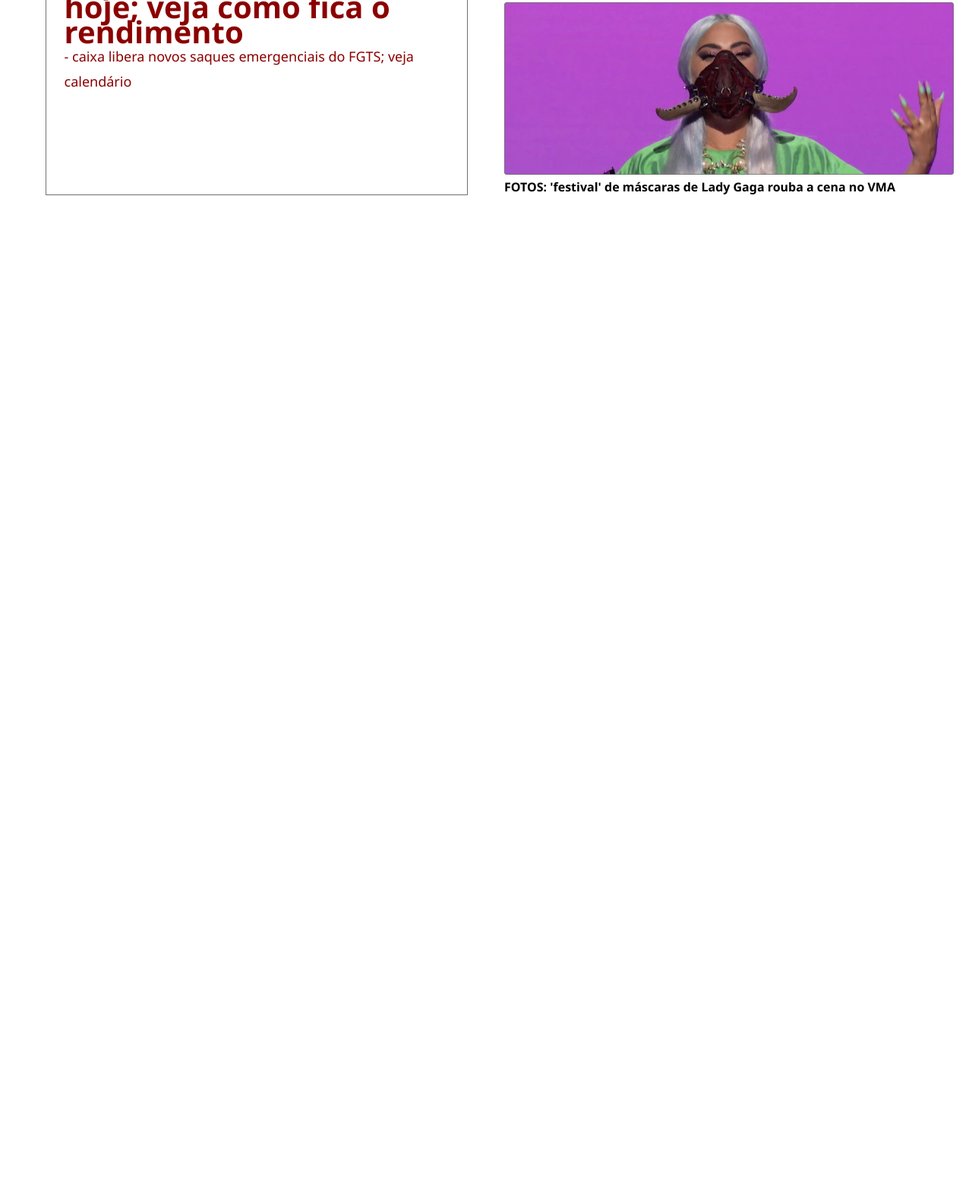
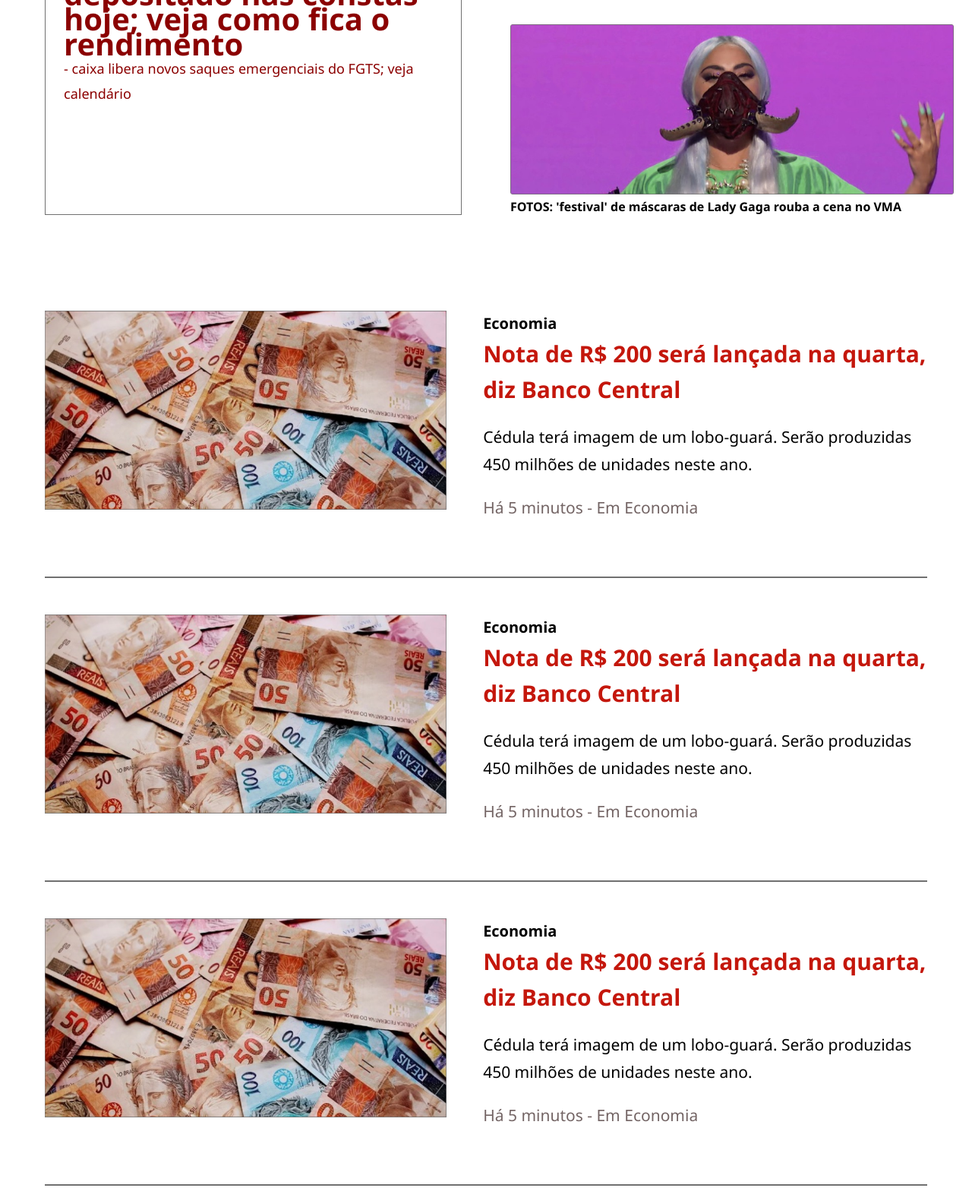
Before and after one commit to IgorDemozi/AtividadeAvaliativaFrontend, a plain HTML site: page index.html in a window 1280 px wide. Shown: the part 521-2085 px from the top of the page at 76% size. Before the commit the page ends 800 px from the top, so only its background shows below. Drawn offline with Linux system fonts and the light colour scheme.

Commit message:
main 90% completo

```diff
--- a/css/estilo.css
+++ b/css/estilo.css
@@ -60,12 +60,12 @@ input{
 
 /* ^ header - main v */
 
-.main{
+.main-div{
     display: grid;
     height: 650px;
     grid-template-columns: repeat(2, 1fr);
     grid-template-rows: 0.2fr 1fr 1fr;
-    gap: 3em;
+    gap: 4em;
     margin: 1em;
 }
 
@@ -114,3 +114,60 @@ h1{
     height: auto;
     width: 100%;
 }
+
+/* main 2 */
+
+.main-div-2{
+    display: grid;
+    height: 350px;
+    grid-template-columns: 0.95fr 1.05fr;
+    grid-template-rows: 1fr;
+    gap: 3em;
+    margin: 12em 4% 0 4%;
+    border-bottom: 2px solid #707070;
+}
+
+.main-div-3{
+    display: grid;
+    height: 350px;
+    grid-template-columns: 0.95fr 1.05fr;
+    grid-template-rows: 1fr;
+    gap: 3em;
+    margin: 3em 4% 0 4%;
+    border-bottom: 2px solid #707070;
+}
+
+.main-2-imagem{
+    grid-column: 1/2;
+    grid-row: 1/2;
+}
+
+.dinheiro{
+    height: auto;
+    width: 100%;
+}
+
+.main-2-texto{
+    grid-column: 2/3;
+    grid-row: 1/2;
+    text-align: left;
+}
+
+.texto-1{
+    font: normal normal 600 20px/33px Segoe UI;
+}
+
+.texto-2{
+    font: normal normal 600 30px/47px Segoe UI;
+    color: #C4170C;
+}
+
+.texto-3{
+    font: normal normal normal 21px/36px Segoe UI;
+    margin: 1em 0;
+}
+
+.texto-4{
+    font: normal normal normal 21px/36px Segoe UI;
+    color: #746565;
+}
--- a/index.html
+++ b/index.html
@@ -25,7 +25,9 @@
 
         </header>
 
-        <main class="main">
+        <main>
+
+            <div class="main-div">
 
                 <h1>as melhores notícias de hoje</h1>
 
@@ -45,6 +47,66 @@
                     <img class="lady-gaga" src="imagens/lady-gaga.png">
                     <p>FOTOS: 'festival' de máscaras de Lady Gaga rouba a cena no VMA</p>
                 </div>
+
+            </div>
+
+            <div class="main-div-2">
+
+                <div class="main-2-imagem">
+                    <img class="dinheiro" src="imagens/notas.png">
+                </div>
+
+                <div class="main-2-texto">
+                    <p class="texto-1">Economia</p>
+                    <p class="texto-2">Nota de R$ 200 será lançada na quarta, diz Banco Central</p>
+                    <p class="texto-3">Cédula terá imagem de um lobo-guará. Serão produzidas 450 milhões de unidades neste ano.</p>
+                    <p class="texto-4">Há 5 minutos - Em Economia</p>
+                </div>
+
+                <div class="main-2-imagem">
+                    <img class="dinheiro" src="imagens/notas.png">
+                </div>
+
+            </div>
+
+            <div class="main-div-3">
+
+                <div class="main-2-imagem">
+                    <img class="dinheiro" src="imagens/notas.png">
+                </div>
+
+                <div class="main-2-texto">
+                    <p class="texto-1">Economia</p>
+                    <p class="texto-2">Nota de R$ 200 será lançada na quarta, diz Banco Central</p>
+                    <p class="texto-3">Cédula terá imagem de um lobo-guará. Serão produzidas 450 milhões de unidades neste ano.</p>
+                    <p class="texto-4">Há 5 minutos - Em Economia</p>
+                </div>
+
+                <div class="main-2-imagem">
+                    <img class="dinheiro" src="imagens/notas.png">
+                </div>
+
+            </div>
+
+            <div class="main-div-3">
+
+                <div class="main-2-imagem">
+                    <img class="dinheiro" src="imagens/notas.png">
+                </div>
+
+                <div class="main-2-texto">
+                    <p class="texto-1">Economia</p>
+                    <p class="texto-2">Nota de R$ 200 será lançada na quarta, diz Banco Central</p>
+                    <p class="texto-3">Cédula terá imagem de um lobo-guará. Serão produzidas 450 milhões de unidades neste ano.</p>
+                    <p class="texto-4">Há 5 minutos - Em Economia</p>
+                </div>
+
+                <div class="main-2-imagem">
+                    <img class="dinheiro" src="imagens/notas.png">
+                </div>
+
+            </div>
+
         </main>
 
     </body>
```
Lines whose indentation alone changed are shown as unchanged.
